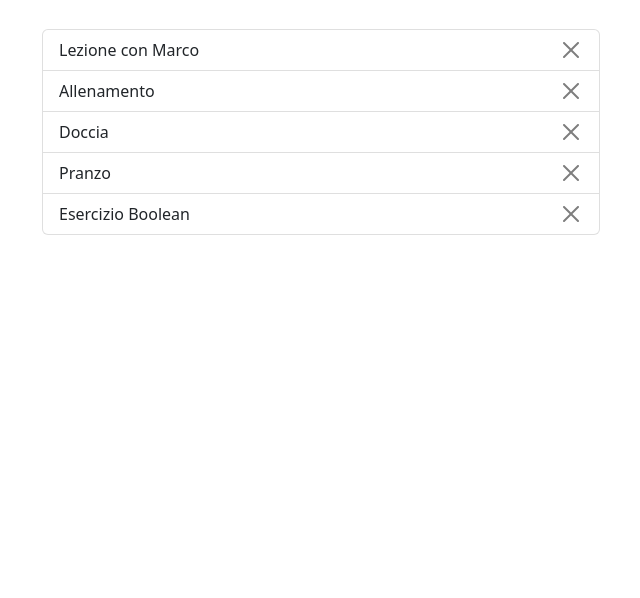
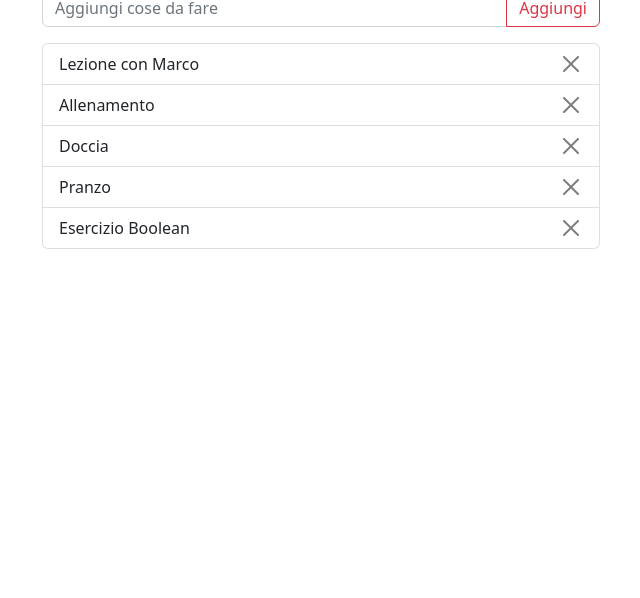
Before and after one commit to GianmariaFatta/vue-todolist, a plain HTML site: page index.html in a window 1280 px wide. Shown: the part 202-800 px from the top of the page, without its empty margins (319-959 px from the left). Drawn offline with nearby package versions, Linux system fonts and the light colour scheme.

Commit message:
errors in add new task commit

```diff
--- a/index.html
+++ b/index.html
@@ -22,7 +22,11 @@
             </header>
             <main>
                 <h2 class="text-center h1">Cose da fare</h2>
-                <ul class="list-group w-50 mx-auto m-5">
+                <div class="input-group mb-3  w-50 mx-auto">
+                    <input v-model="newTask.text" type="text" class="form-control" placeholder="Aggiungi cose da fare">
+                    <button class="btn btn-outline-danger" type="button" id="button-addon2" @click="addNewTask">Aggiungi</button>
+                </div>
+                <ul class="list-group w-50 mx-auto m-3">
                     <li v-for="(task, i) in tasks " class="list-group-item d-flex justify-content-between">{{task['text']}} <button type="button" class="btn-close" aria-label="Close" @click="deleteTask(i)"></button></li>
 
                   </ul>
--- a/js/script.js
+++ b/js/script.js
@@ -40,13 +40,21 @@ const app=Vue.createApp({
                     text:'Esercizio Boolean',
                     done: false,
                 }
-            ]
+            ],
+            newTask:[{
+                text:"",
+                done:false
+            }],
 
         }
     },
     methods:{
         deleteTask(index){
             this.tasks.splice(index, 1);
+        },
+
+        addNewTask(){
+            this.tasks.push(this.newTask);
         }
      }
 });
```
